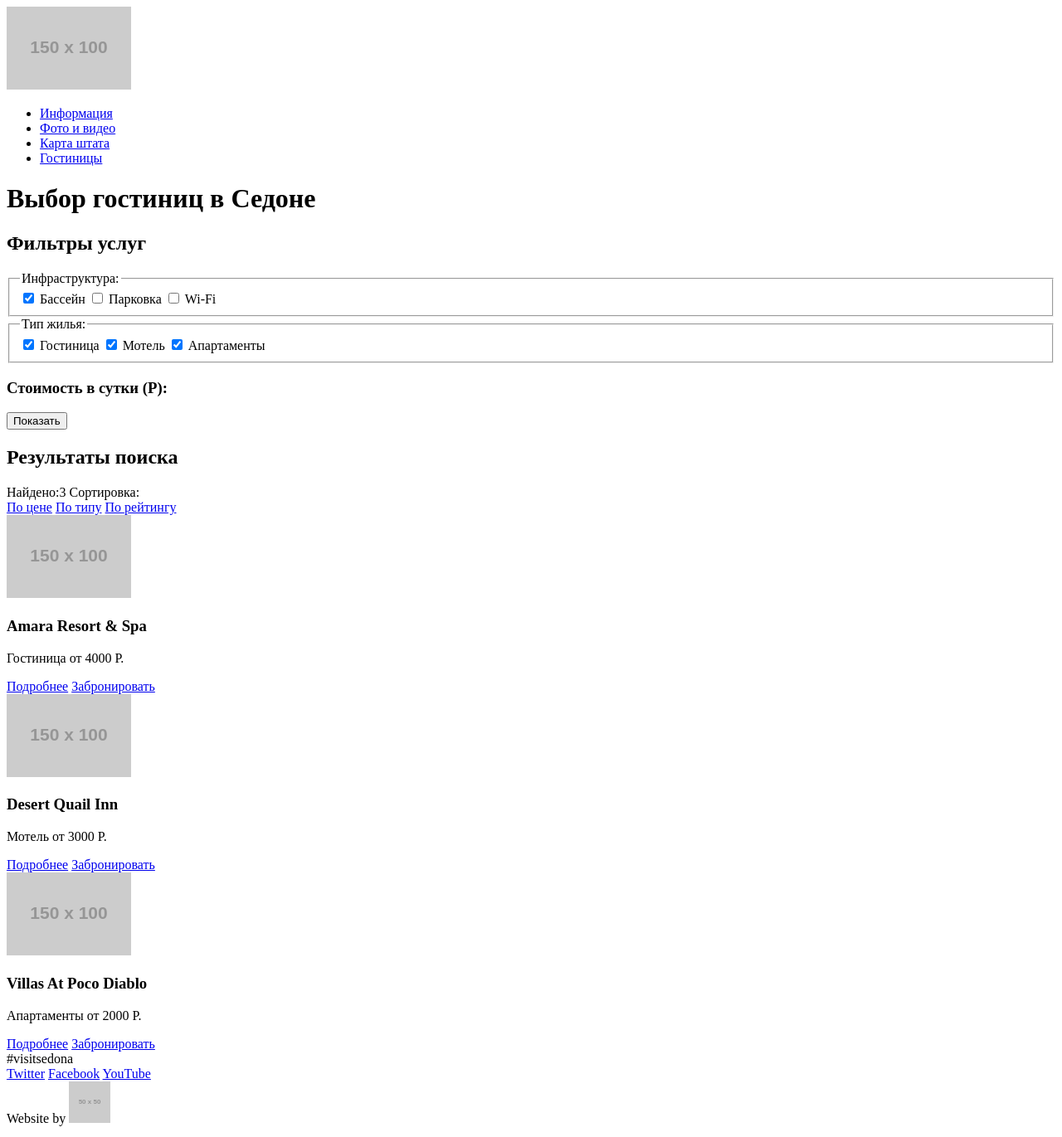
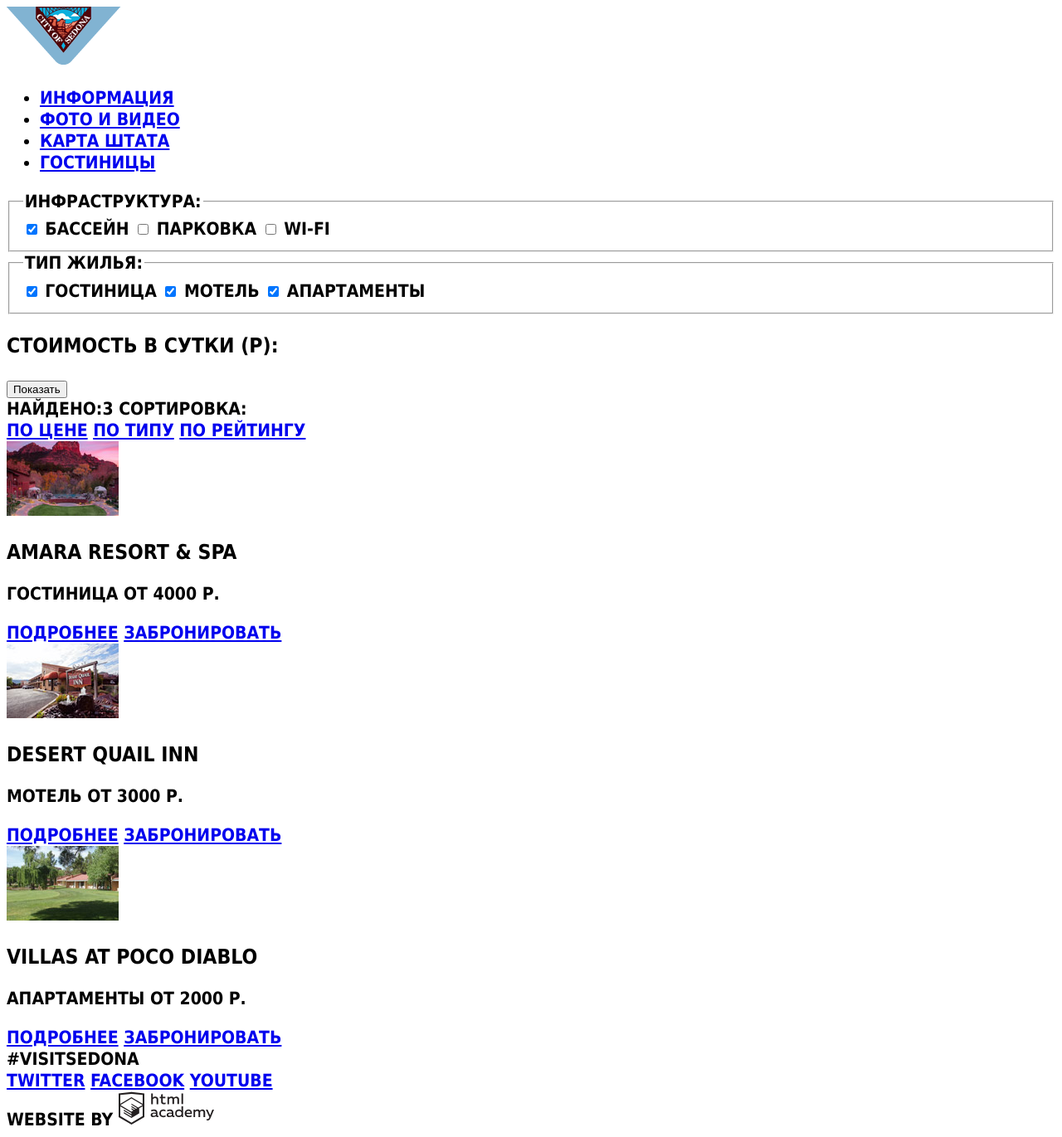
Before and after one commit to DeniWolf/460973-sedona, a plain HTML site: page catalog.html in a window 1280 px wide. Shown: the whole page at 83% size. Drawn offline with Linux system fonts and the light colour scheme; placeholder pictures from the web are drawn by us.

Commit message:
Подключение изображений и стилей
Безопасный шрифт - Tahoma
Названия img с маленьких букв

```diff
--- a/catalog.html
+++ b/catalog.html
@@ -3,16 +3,17 @@
   <head>
     <meta charset="utf-8">
     <title>Гостиницы</title>
+    <link href="css/style.css" rel="stylesheet">
   </head>
   <body>
     <header class="page-header">
+      <div class="logo">
+          <a href="index.html">
+            <img src="img/logo.png" width="138" height="70"
+               alt="Логотип города Седона">
+          </a>
+      </div>
       <nav class="main-navigation">
-        <div class="logo">
-          <a href="index.html">
-            <img src="http://placehold.it/150x100" width="150" height="100"
-                 alt="Логотип города Седона">
-          </a>
-        </div>
         <ul class="site-navigation">
           <li><a href="info.html">Информация</a></li>
           <li><a href="photo-video.html">Фото и видео</a></li>
@@ -62,7 +63,7 @@
           <a class="arrow arrow-bottom" href="#"></a>
         </div>
         <section class="search-result-item">
-          <img src="http://placehold.it/150x100" width="150" height="100"
+          <img src="img/amara-resort.jpg" width="135" height="90"
                alt="Фото гостиницы">
           <div class="info">
             <h3>Amara Resort & Spa</h3>
@@ -74,7 +75,7 @@
           </div>
         </section>
         <section class="search-result-item">
-          <img src="http://placehold.it/150x100" width="150" height="100"
+          <img src="img/desert-quail.jpg" width="135" height="90"
                alt="Фото мотеля">
           <div class="info">
             <h3>Desert Quail Inn</h3>
@@ -86,7 +87,7 @@
           </div>
         </section>
         <section class="search-result-item">
-          <img src="http://placehold.it/150x100" width="150" height="100"
+          <img src="img/poco-diablo.jpg" width="135" height="90"
                alt="Фото апартаментов">
           <div class="info">
             <h3>Villas At Poco Diablo</h3>
@@ -111,7 +112,7 @@
       <div class="footer-copyright">
         Website by
         <a href="https://htmlacademy.ru/intensive/htmlcss">
-          <img src="http://placehold.it/50x50" width="50" height="50"
+          <img src="img/logo-htmlacademy.svg" width="115" height="41"
                alt="Логотип HTMLAcademy">
         </a>
       </div>
--- a/css/style.css
+++ b/css/style.css
@@ -1,5 +1,5 @@
 body {
-  font-family: "PT Sans", sans-serif;
+  font-family: "Tahoma", sans-serif;
   font-size: 21px;
   line-height: 26px;
   font-weight: bold;
--- a/index.html
+++ b/index.html
@@ -4,16 +4,15 @@
     <meta charset="utf-8">
     <title>HTML Academy: Седона</title>
     <link href="css/style.css" rel="stylesheet">
-    <link href="https://fonts.googleapis.com/css?family=PT+Sans&amp;subset=latin,cyrillic" rel="stylesheet">
   </head>
   <body>
     <div class="page-wrapper">
     <header class="page-header">
-      <nav class="main-navigation">
-        <div class="logo">
+      <div class="logo">
           <img src="img/logo.png" width="138" height="70"
                alt="Логотип города Седона">
-        </div>
+      </div>
+      <nav class="main-navigation">
         <ul class="site-navigation">
           <li><a href="info.html">Информация</a></li>
           <li><a href="photo-video.html">Фото и видео</a></li>
@@ -24,13 +23,13 @@
     </header>
     <main>
       <h1 class="visually-hidden">Город Седона</h1>
-      <img src="img/background%20photo.jpg" width="1200" height="773"
+      <img src="img/background-photo.jpg" width="1200" height="773"
                alt="Добро пожаловать в Седону">
-      <img src="img/Welcome.png" width="188" height="45">
-      <img src="img/Layer%209.png" width="256" height="2">
-      <img src="img/to%20the%20gorgeous.png" width="176" height="30">
+      <img src="img/welcome.png" width="188" height="45">
+      <img src="img/decor-line.png" width="256" height="2">
+      <img src="img/to-the-gorgeous.png" width="176" height="30">
       <img src="img/sedona.png" width="458" height="78">
-      <img src="img/Because%20the%20Grand%20%20Canyon%20sucks_.png" width="296" height="80">
+      <img src="img/grand-canyon-sucks.png" width="296" height="80">
       <b class="subtitle">Седона - небольшой городок в Аризоне, заслуживающий большего!</b>
       <p class="reasons">Рассмотрим 5 причин, по которым Седона круче, чем Гранд Каньон!</p>
       <div class="features">
@@ -39,7 +38,7 @@
           <p class="reasons">- №1 -</p>
           <p class="reasons">Седона - не аттракцион для туристов, там течёт своя жизнь</p>
         </div>
-        <img class="features-image" src="img/Layer%2010.jpg" width="800" height="256" alt="В Седоне течёт своя жизнь ">
+        <img class="features-image" src="img/real-city.jpg" width="800" height="256" alt="В Седоне течёт своя жизнь ">
       </div>
       <section class="service">
         <h2 class="visually-hidden">Предоставляемые услуги</h2>
@@ -64,7 +63,7 @@
           <p class="reasons">- №2 -</p>
           <p class="reasons">Да, по нему можно пройти! Если конечно вы осмелитесь</p>
         </div>
-        <img class="features-image" src="img/Layer%205.jpg" width="800" height="256" alt="Мост дьявола">
+        <img class="features-image" src="img/devil-bridge.jpg" width="800" height="256" alt="Мост дьявола">
       </div>
       <div class="feature-item">
         <b class="subtitle">Небольшая площадь</b>
@@ -117,7 +116,7 @@
       <div class="footer-copyright">
         Website by
         <a href="https://htmlacademy.ru/intensive/htmlcss">
-          <img src="http://placehold.it/50x50" width="50" height="50"
+          <img src="img/logo-htmlacademy.svg" width="115" height="41"
                alt="Логотип HTMLAcademy">
         </a>
       </div>
```
Also changed, not shown: img/amara-resort.jpg (renamed from img/Layer 21.jpg), img/background-photo.jpg (renamed from img/background photo.jpg), img/decor-line.png (renamed from img/Layer 9.png), img/desert-quail.jpg (renamed from img/Layer 89 copy.jpg), img/devil-bridge.jpg (renamed from img/Layer 5.jpg), img/filter-background.jpg (renamed from img/filter background.jpg), img/grand-canyon-sucks.png (renamed from img/Because the Grand  Canyon sucks_.png), img/poco-diablo.jpg (renamed from img/Layer 22.jpg), img/real-city.jpg (renamed from img/Layer 10.jpg), img/to-the-gorgeous.png (renamed from img/to the gorgeous.png).
